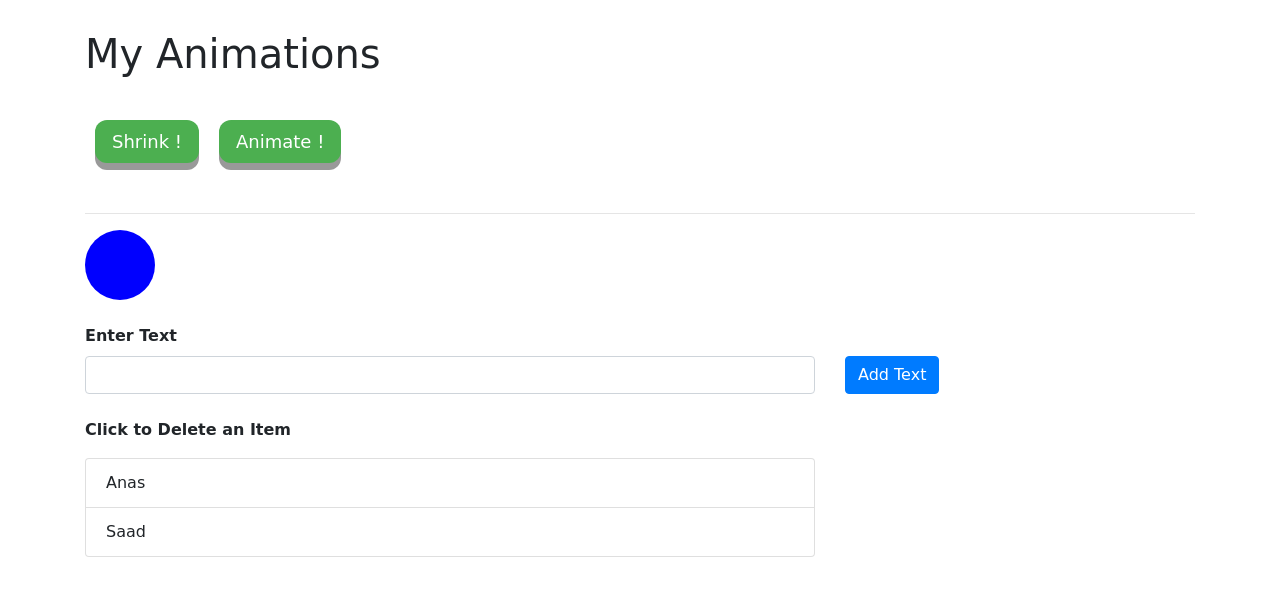
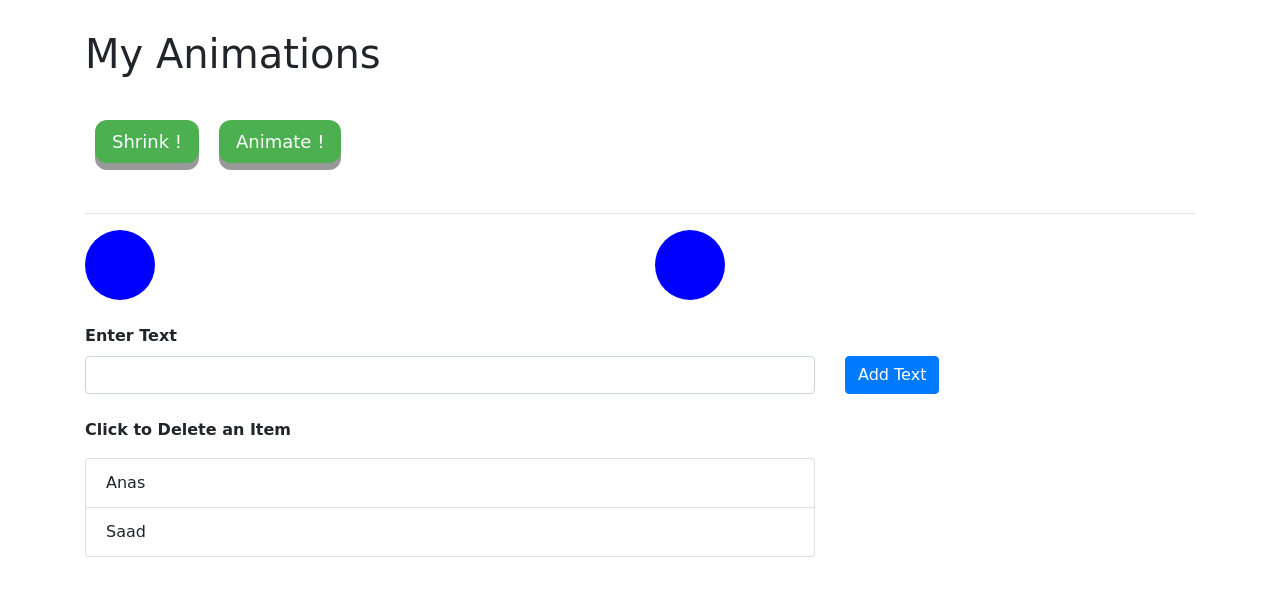
Before and after one commit to anasM0hammad/My-Animations, an Angular app: page / in a window 1280 px wide. Shown: the top 596 px of the page. Built offline with nearby package versions, Linux system fonts and the light colour scheme.

Commit message:
advance transitions

```diff
--- a/src/app/app.component.html
+++ b/src/app/app.component.html
@@ -2,12 +2,20 @@
   <h1> My Animations</h1><br>
   <div class="row">
     <div class="col-sm-12">
-      <button class="mybtn ">Shrink !</button>
+      <button class="mybtn " (click)="onShrink()">Shrink !</button>
       <button class="mybtn " (click)="onAnimate()">Animate !</button>
     </div>
   </div>
   <br><hr>
-   <div class="animatedDiv" [@divState]="state"></div>
+  <div class="row">
+    <div class="col-sm-6">
+      <div class="animatedDiv" [@divState]="state"></div>
+    </div>
+    <div class="col-sm-6">
+      <div class="animatedDiv" [@divState]="wildState"></div>
+    </div>
+  </div>
+
   <br>
   <div class="row">
     <div class="col-sm-12">
--- a/src/app/app.component.ts
+++ b/src/app/app.component.ts
@@ -16,12 +16,19 @@ import { trigger , state , style , transition , animate } from '@angular/animati
 
        state('highlighted' , style({
        	 backgroundColor: 'red' ,
-       	  borderRadius: '0px',
+       	 borderRadius: '0px',
        	 transform: 'translateX(150px)'
        })),
 
+       state('shrunk' , style({
+       	backgroundColor: 'green',
+        borderRadius : '50%',
+        transform: 'translateX(150px) scale(0.5)'
+       })),
+
        transition('normal => highlighted' , animate(300)),
-       transition('highlighted => normal' , animate(600))
+       transition('highlighted => normal' , animate(600)),
+       transition('shrunk <=> *' , animate(700))
 
      ])
   ]
@@ -32,7 +39,7 @@ export class AppComponent {
   @ViewChild('input') text: ElementRef ;
 
   state = 'normal' ;
-
+  wildState = 'normal' ;
 
    onDelete(index: number){
      this.allText.splice(index, 1);
@@ -49,8 +56,11 @@ export class AppComponent {
 
   onAnimate(){
   	this.state == 'normal' ? this.state = 'highlighted' : this.state = 'normal';
+  	this.wildState == 'normal' ? this.wildState = 'highlighted' : this.wildState = 'normal' ;
   }
 
-
+ onShrink(){
+ 	this.wildState = 'shrunk';
+ }
 
 }
```
